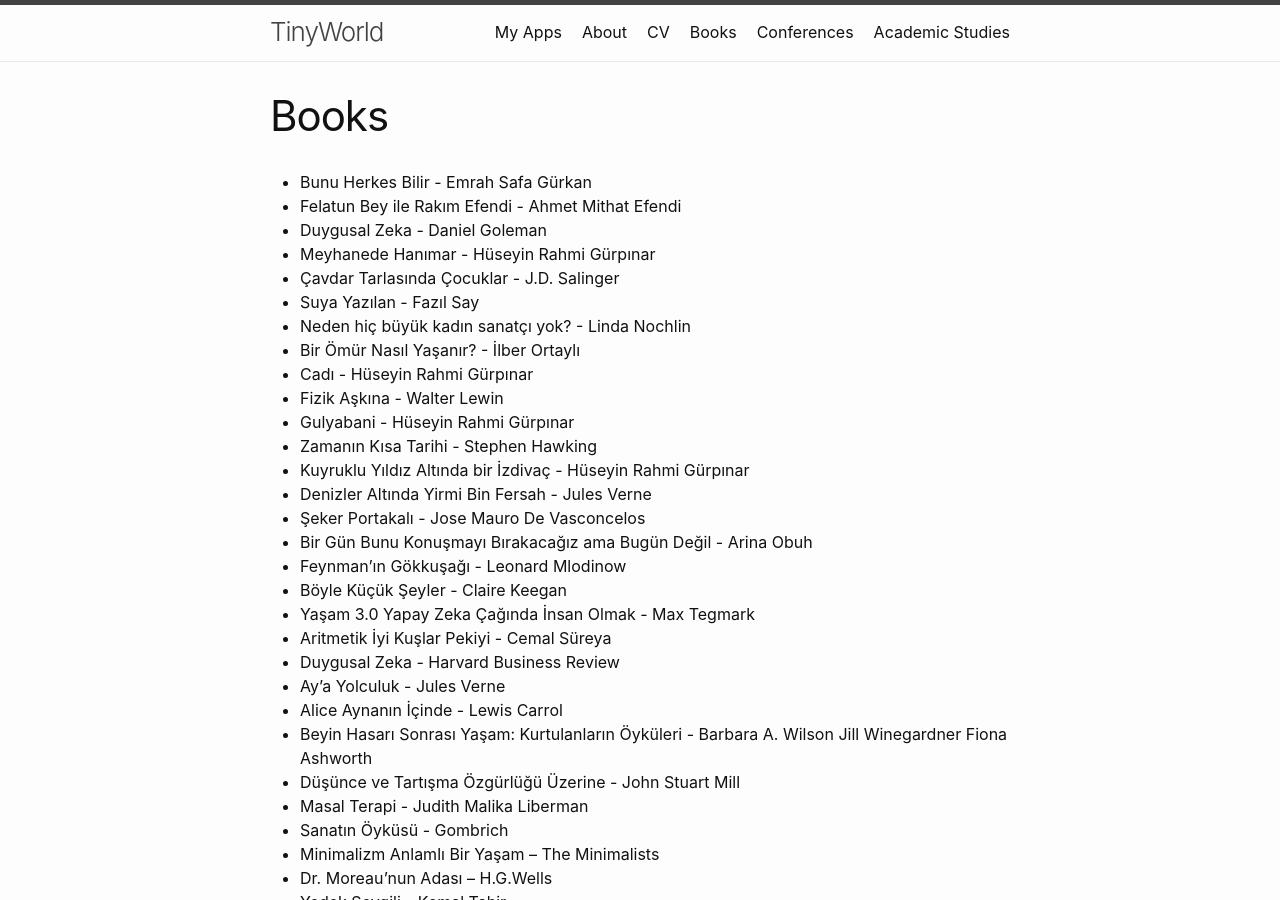
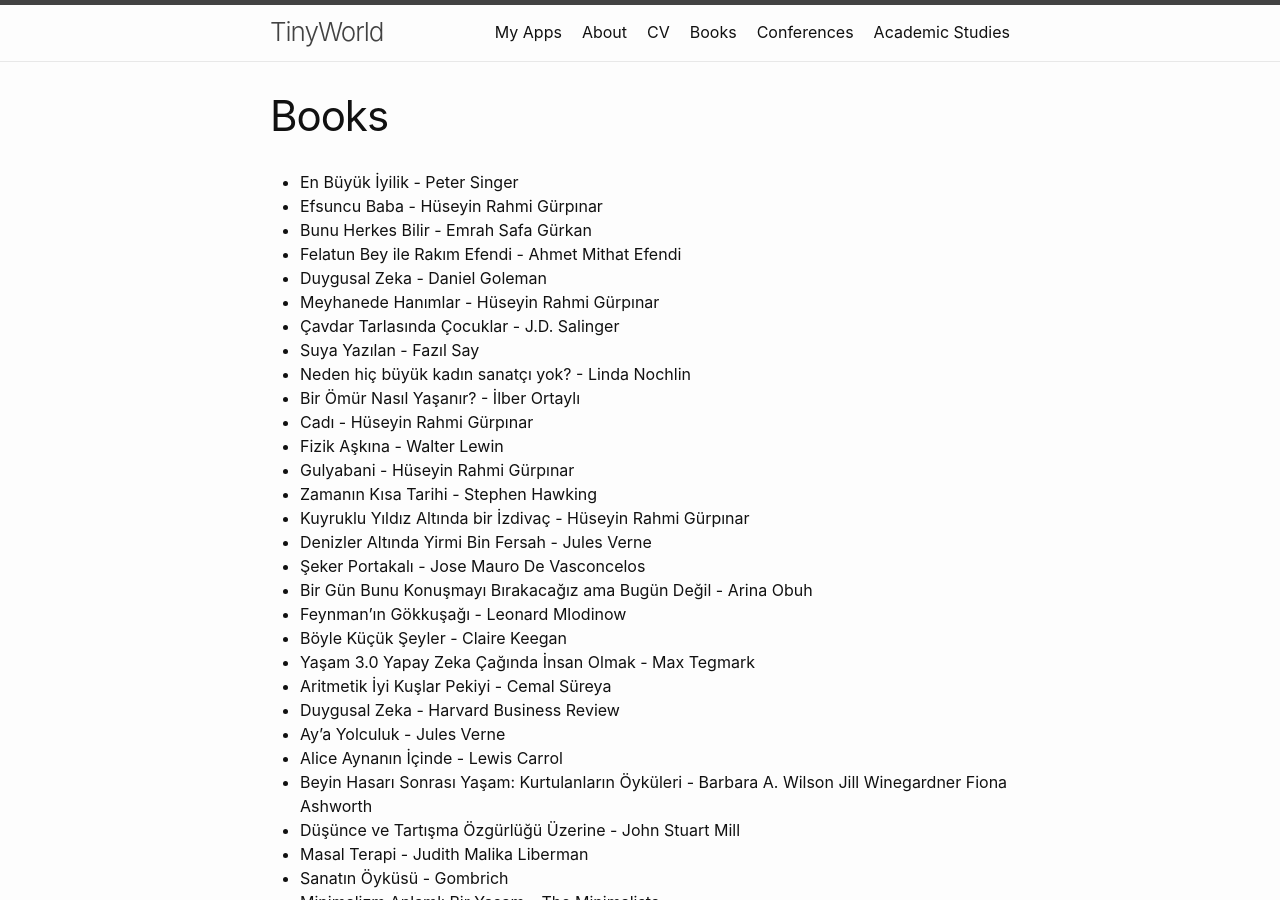
Before and after one commit to pelinbalci/pelinbalci.github.io, a Jekyll site: the page built from Books.md, in a window 1280 px wide and 900 px high. Built offline with Jekyll 4.4.1, drawn with Linux system fonts in a browser that asks for light colours.

Commit message:
update book

```diff
--- a/Books.md
+++ b/Books.md
@@ -4,10 +4,12 @@ title: Books
 permalink: /Books/
 
 ---
+- En Büyük İyilik - Peter Singer
+- Efsuncu Baba - Hüseyin Rahmi Gürpınar
 - Bunu Herkes Bilir - Emrah Safa Gürkan
 - Felatun Bey ile Rakım Efendi - Ahmet Mithat Efendi
 - Duygusal Zeka - Daniel Goleman
-- Meyhanede Hanımar - Hüseyin Rahmi Gürpınar
+- Meyhanede Hanımlar - Hüseyin Rahmi Gürpınar
 - Çavdar Tarlasında Çocuklar - J.D. Salinger
 - Suya Yazılan - Fazıl Say
 - Neden hiç büyük kadın sanatçı yok? - Linda Nochlin
```
